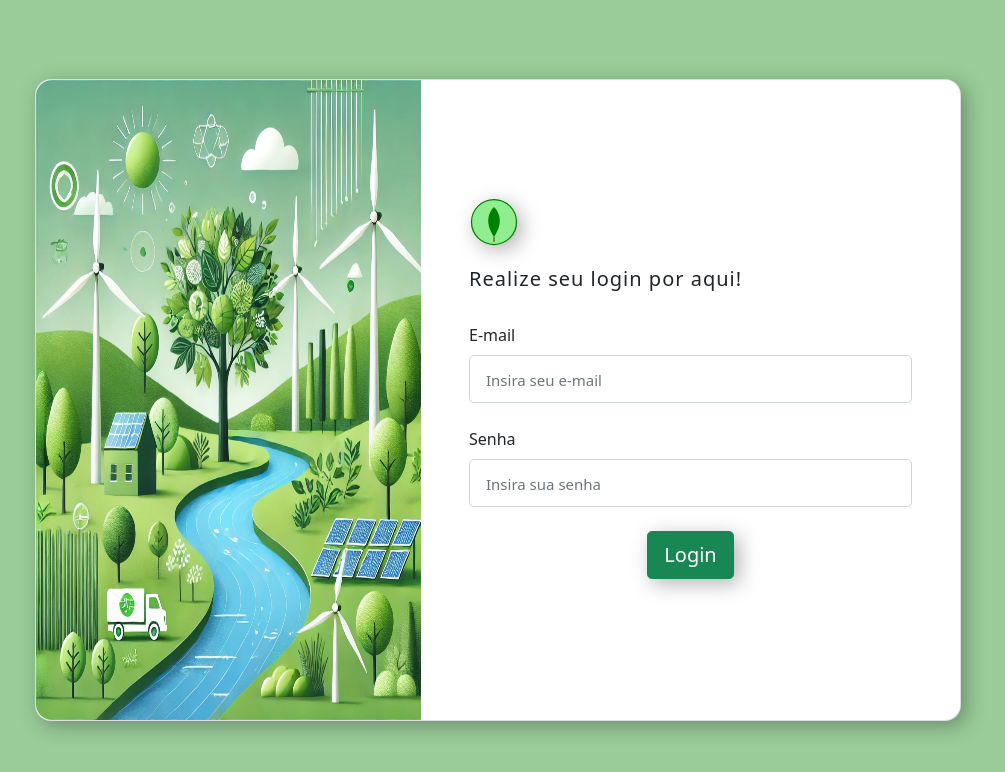
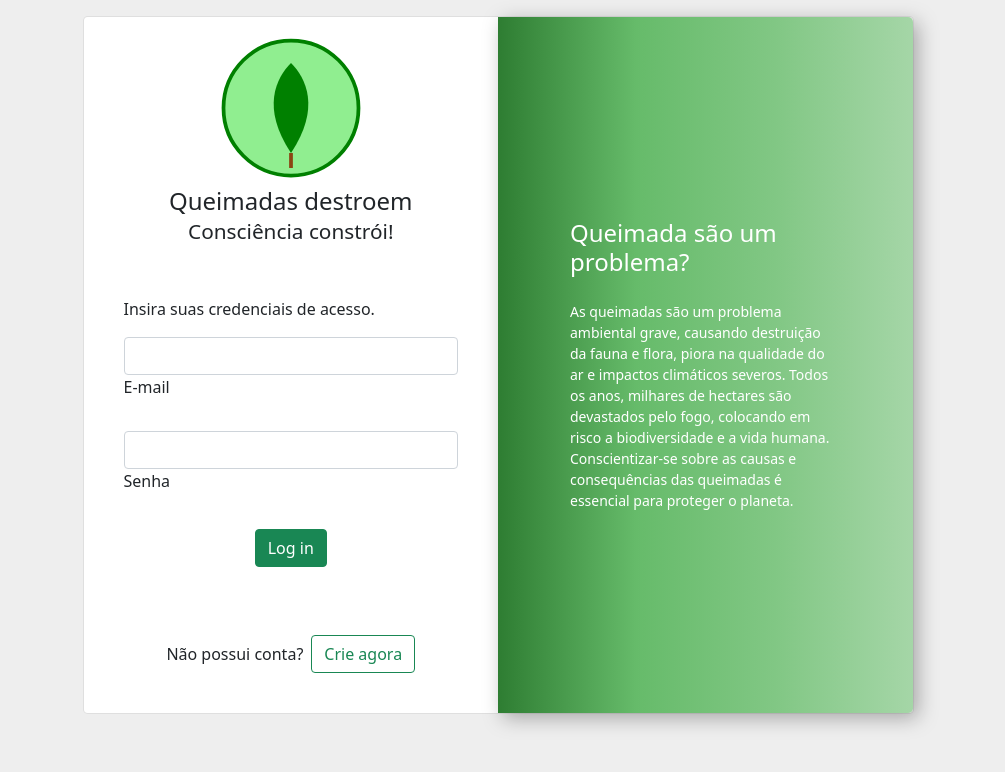
Before and after one commit to Cavejon/senaiNivelamento_terceiro, a website: page pages/login.html in a window 1280 px wide. Shown: the whole page, without its empty margins (142-1147 px from the left). Drawn offline with nearby package versions, Linux system fonts and the light colour scheme.

Commit message:
New: Create Interface Login/Register

```diff
--- /dev/null
+++ b/css/login.css
@@ -0,0 +1,26 @@
+.gradient-custom-2 {
+    /* fallback for old browsers */
+    background: #2e7d32;
+
+    background: -webkit-linear-gradient(to right, #2e7d32, #66bb6a, #81c784, #a5d6a7);
+    /* Para navegadores Webkit (Chrome, Safari) */
+    background: linear-gradient(to right, #2e7d32, #66bb6a, #81c784, #a5d6a7);
+    filter: drop-shadow(5px 5px 10px rgba(0, 0, 0, 0.3));
+}
+
+@media (min-width: 768px) {
+    .gradient-form {
+        height: 100vh !important;
+    }
+}
+
+@media (min-width: 769px) {
+    .gradient-custom-2 {
+        border-top-right-radius: .3rem;
+        border-bottom-right-radius: .3rem;
+    }
+}
+
+.gradient-form{
+    filter: drop-shadow(5px 5px 10px rgba(0, 0, 0, 0.3));
+}
--- a/pages/login.html
+++ b/pages/login.html
@@ -6,28 +6,23 @@
     <meta name="viewport" content="width=device-width, initial-scale=1.0">
     <link href="https://cdn.jsdelivr.net/npm/bootstrap@5.0.2/dist/css/bootstrap.min.css" rel="stylesheet"
         integrity="sha384-EVSTQN3/azprG1Anm3QDgpJLIm9Nao0Yz1ztcQTwFspd3yD65VohhpuuCOmLASjC" crossorigin="anonymous">
-    <link rel="stylesheet" href="/css/homePage.css">
+    <link rel="stylesheet" href="/css/login.css">
     <title>SCAmbiental - Login e Registro</title>
 </head>
 
 <body>
-    <section class="vh-100" style="background-color: #99cc99;">
-        <div class="container card-login py-5 h-100">
-            <div class="row d-flex justify-content-center align-items-center h-100">
-                <div class="col col-xl-10">
-                    <div class="card" style="border-radius: 1rem;">
+
+    <section class=" gradient-form" style="height: 10rem; background-color: #eee;">
+        <div class="container py-3">
+            <div class="row d-flex justify-content-center align-items-center ">
+                <div class="col-xl-9">
+                    <div class="card rounded-3 text-black">
                         <div class="row g-0">
-                            <div class="col-md-6 col-lg-5 d-none d-md-block">
-                                <img src="/imgs/login.webp" alt="login form" class="img-fluid"
-                                    style="border-radius: 1rem 0 0 1rem; height: 40rem;" />
-                            </div>
-                            <div class="col-md-6 col-lg-7 d-flex align-items-center">
-                                <div class="card-body p-4 p-lg-5 text-black">
+                            <div class="col-lg-6">
+                                <div class="card-body p-md-3 mx-md-4">
 
-                                    <form>
-
-                                        <div class="d-flex align-items-center mb-3 pb-1">
-                                            <svg class="svg-shadow" width="50" height="50" viewBox="0 0 200 200"
+                                    <div class="text-center">
+                                        <svg class="svg-shadow" width="150" height="150" viewBox="0 0 200 200"
                                             xmlns="http://www.w3.org/2000/svg">
                                             <circle cx="100" cy="100" r="90" stroke="green" stroke-width="5"
                                                 fill="lightgreen" />
@@ -36,29 +31,48 @@
                                             <line x1="100" y1="160" x2="100" y2="180" stroke="saddlebrown"
                                                 stroke-width="5" />
                                         </svg>
+                                        <h4 class="mt-1 mb-5 pb-1">Queimadas destroem<br><span
+                                                style="font-size: 1.3rem;">Consciência constrói!</span></h4>
                                     </div>
 
-                                        <h5 class="fw-normal mb-3 pb-3" style="letter-spacing: 1px;">Realize seu login por aqui!</h5>
+                                    <form>
+                                        <p>Insira suas credenciais de acesso.</p>
 
-                                        <div data-mdb-input-init class="form-outline mb-4">
-                                            <label class="form-label" for="form2Example17">E-mail</label>
-                                            <input type="email" id="form2Example17"
-                                                class="form-control form-control-lg" placeholder="Insira seu e-mail"/>
+                                        <div class="form-outline mb-4">
+                                            <input type="email" id="form2Example11" class="form-control" />
+                                            <label class="form-label" for="form2Example11">E-mail</label>
                                         </div>
 
-                                        <div data-mdb-input-init class="form-outline mb-4">
-                                            <label class="form-label" for="form2Example27">Senha</label>
-                                            <input type="password" id="form2Example27"
-                                                class="form-control form-control-lg" placeholder="Insira sua senha"/>
+                                        <div class="form-outline mb-4">
+                                            <input type="password" id="form2Example22" class="form-control" />
+                                            <label class="form-label" for="form2Example22">Senha</label>
                                         </div>
 
-                                        <div class="d-flex justify-content-center mb-4">
-                                            <button data-mdb-button-init data-mdb-ripple-init
-                                                class="btn btn-success btn-lg" type="button">Login</button>
+                                        <div class="text-center pt-1 mb-5 pb-1">
+                                            <button class="btn text-white btn-block fa-lg btn-success mb-3"
+                                                type="button">Log in</button>
+                                        </div>
+
+                                        <div class="d-flex align-items-center justify-content-center pb-4">
+                                            <p class="mb-0 me-2">Não possui conta?</p>
+                                            <button type="button" class="btn btn-outline-success">Crie agora</button>
                                         </div>
 
                                     </form>
 
+                                </div>
+                            </div>
+                            <div class="col-lg-6 d-flex align-items-center gradient-custom-2">
+                                <div class="text-white px-3 py-4 p-md-5 mx-md-4">
+                                    <h4 class="mb-4">Queimada são um problema?</h4>
+                                    <p class="small mb-0">As queimadas são um problema ambiental grave, causando
+                                        destruição da fauna e flora, piora na
+                                        qualidade do ar e impactos climáticos severos. Todos os anos, milhares de
+                                        hectares são
+                                        devastados pelo fogo, colocando em risco a biodiversidade e a vida humana.
+                                        Conscientizar-se
+                                        sobre as causas e consequências das queimadas é essencial para proteger o
+                                        planeta.</p>
                                 </div>
                             </div>
                         </div>
@@ -67,6 +81,8 @@
             </div>
         </div>
     </section>
+    <!-- End your project here-->
+
 </body>
 
 </html>
```
Also changed, not shown: index.html (+1 -1 lines), js/appjs.js (deleted, +0 -44 lines), js/homePageJs.js (+3 -4 lines), pages/registro.html (+78 -6 lines). Lines whose indentation alone changed are shown as unchanged.
